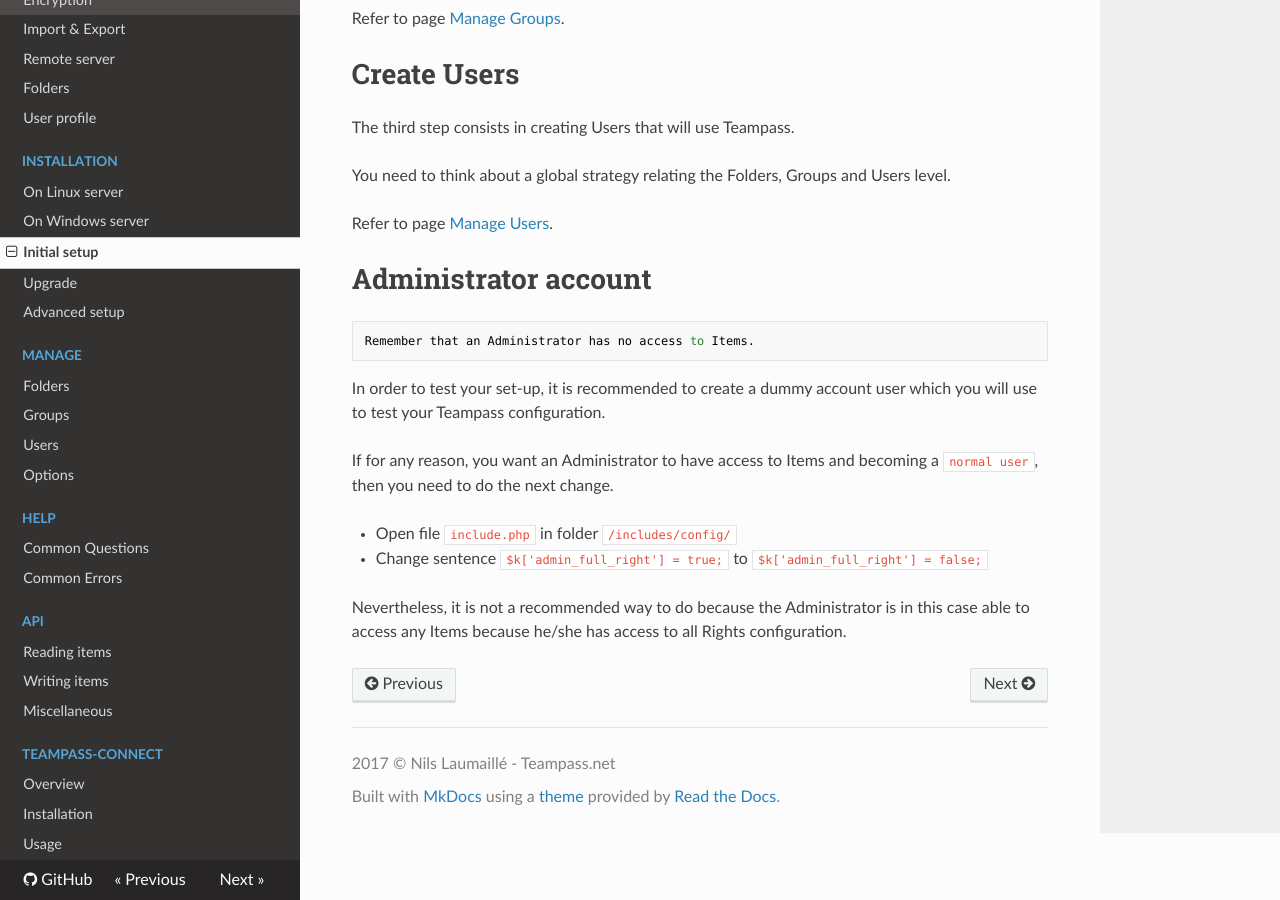
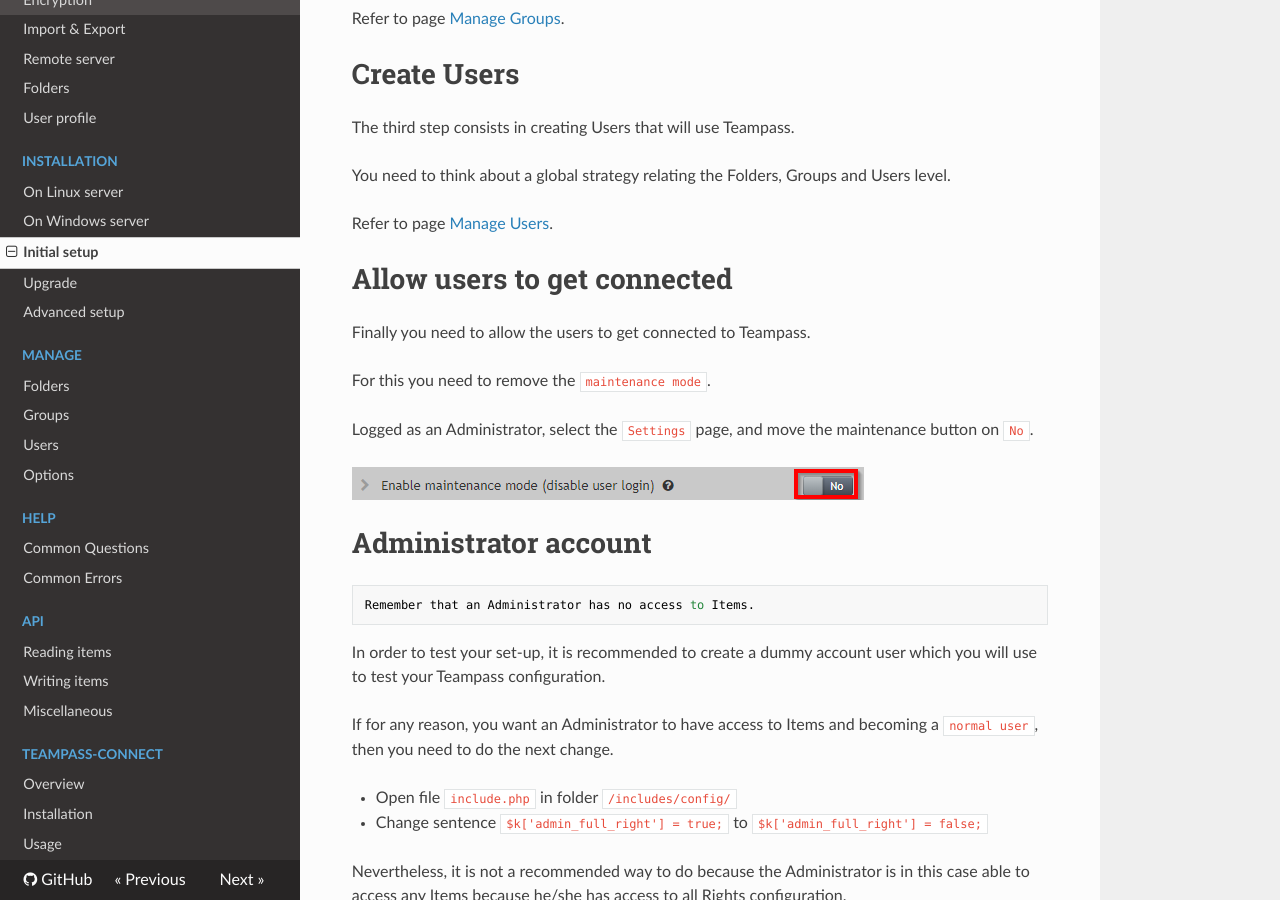
Before and after one commit to nilsteampassnet/teampass_doc, an MkDocs documentation site: the page built from docs/install/setup.md, in a window 1280 px wide and 900 px high, scrolled down 722 px. Built offline with MkDocs 1.6.1, drawn with Linux system fonts in a browser that asks for light colours; nearby versions of some CDN libraries; old or Windows-style settings are respelled for this version of MkDocs.

Commit message:
Update setup.md

```diff
--- a/docs/install/setup.md
+++ b/docs/install/setup.md
@@ -32,6 +32,16 @@ You need to think about a global strategy relating the Folders, Groups and Users
 
 Refer to page [Manage Users](../manage/manage-users.md).
 
+# Allow users to get connected
+
+Finally you need to allow the users to get connected to Teampass.
+
+For this you need to remove the `maintenance mode`.
+
+Logged as an Administrator, select the `Settings` page, and move the maintenance button on `No`.
+
+![](../img/set-1.png)
+
 # Administrator account
 
 	Remember that an Administrator has no access to Items.
```
